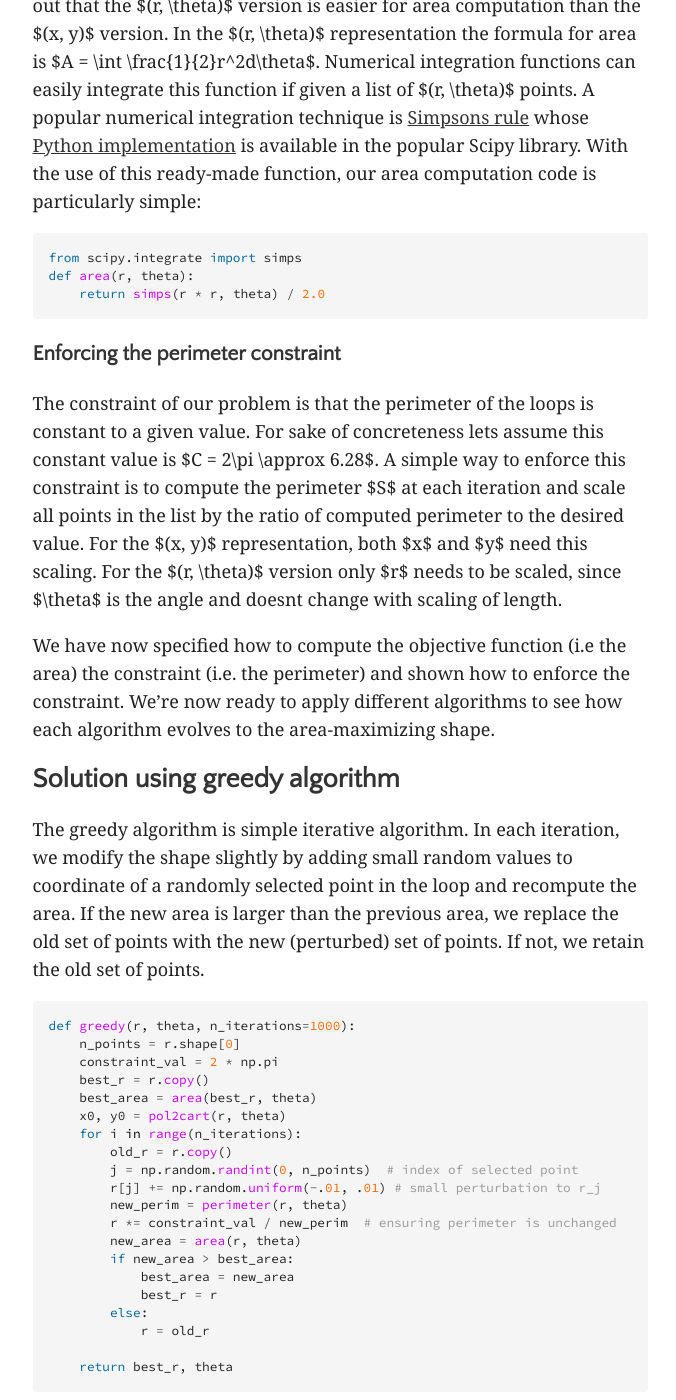
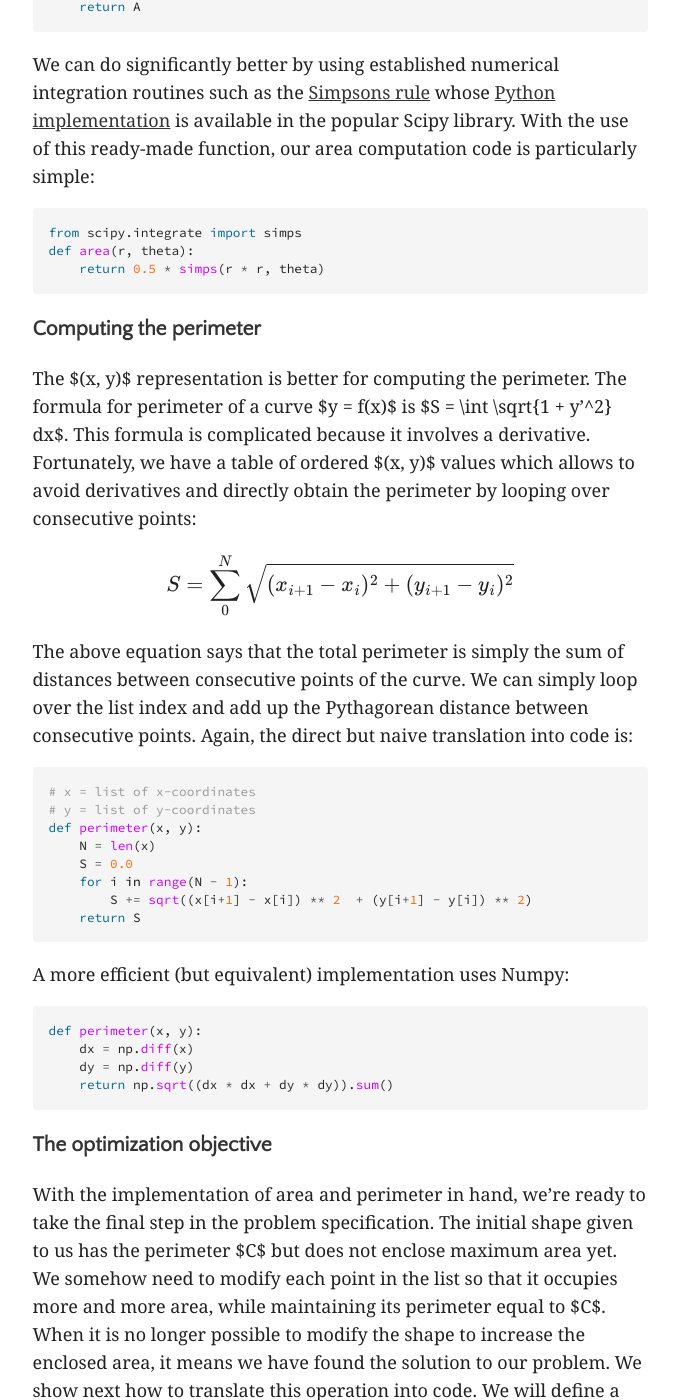
Before and after one commit to rohan-kekatpure/rohan-kekatpure.github.io, a Jekyll site: the page built from _posts/2020-08-22-fun-with-optimization.md, in a window 1280 px wide and 1400 px high, scrolled down 3727 px. Shown: the whole window, without its empty margins (300-976 px from the left). Built offline with Jekyll 4.4.1, drawn with Linux system fonts in a browser that asks for light colours; formulas are drawn with MathJax 3; some of the changed text lies outside the part shown.

Commit message:
Revised optimization

````diff
--- a/_posts/2020-08-22-fun-with-optimization.md
+++ b/_posts/2020-08-22-fun-with-optimization.md
@@ -28,21 +28,35 @@ In other words, given a closed loop of an inelastic thread the problem asks us t
 will maximize the given area. In an [earlier post]({% post_url 2020-08-11-calculus-of-variations %}) we saw a
 theoretical solution to this problem. In the present post we will solve it using code.
 
-## Constructing the cost function
+## Translating abstract problem into code
 
-To solve with code, a problem needs to be specified precisely. In particular, we need to carefully specify the inputs,
-the objective function and the constraints.
+To solve any problem with code, it needs to be specified precisely. For the isoperimetric problem, we need to carefully
+specify the inputs, the objective function, the constraints and the minimization procedure.
 
-Our input is a list of  points on an arbitrary loop of a given perimeter. We can easily generate a random list of
-points by generating pairs of random real numbers $(x, y)$ drawn from some distribution. How can we ensure they form
-a closed loop?
+Viewed abstractly, our input is merely the perimeter $C$ of the loop and the output is the shape which maximizes its
+enclosed area while keeping its perimeter equal to $C$. To proceed with coding, we need to a way to represent concepts
+like 'loop' and 'shape'. We can do that as follows.
 
-Points on a loop one characteristic. Vaguely, for (a list of  discrete) points on a loop, we can always tell if given two
-points are next to each other. I.e. points on a loop have a notion of _ordering_. The way to make sure our random point
-set belongs to a loop is to _order_ them. A simple way to get an ordered list of  random points on a plane is to loop
-through angles between $0$ through $360^\circ$ and assign a random radius to each point. Another way is to
-generate random $(x, y)$ tuples and sort them by their angle $\theta = \tan^{-1}\frac{y}{x}$. The following
-code shows our point-generation.
+### Representing a closed shape
+
+A shape can be represented by a list of two dimensional points. Each point in the list can be specified either as a
+tuple of its $x$ and $y$ coordinates or as a tuple of its distance from origin $r$ and the angle $\theta$ of the line
+connecting the point to the origin. It will turn out later that the area is simpler to compute in the $(r, \theta)$
+version and perimeter is simpler in the $(x, y)$ version. For now just note that it is simple to translate an $(r,
+\theta)$ point to an $(x, y)$ point.
+
+<figure>
+    <img src="{{site.url}}/assets/img/xyrtheta.png" alt='hello' width='400' style='margin: 10px;'>
+    <figcaption></figcaption>
+</figure>
+
+We can easily generate a random list of points by generating pairs of random real numbers $(x, y)$. How can we ensure
+they form a closed loop? Loosely speaking, for points to lie on a loop, we have to be able tell if given two points are
+next to each other. Without the ability to tell adjoining points, we cant compute the perimeter. After all perimeter
+is simply the sum of distances between adjacent points.
+
+A simple way to get an ordered list of  random points on a plane is to loop through angles between $0$ through
+$360^\circ$ and assign a random radius to each point. The listing below shows our point-generation.
 
 ```python
 def generate_points(n_points):
@@ -62,20 +76,48 @@ def pol2cart(r, theta):
 ```
 
 The $(x, y)$ representation is easier to plot and when plotted our initialized loop looks like this:
+
 <figure>
     <img src="{{site.url}}/assets/img/loop.png" alt='hello' width='800' style='margin: 10px;'>
     <figcaption></figcaption>
 </figure>
 
-Next we need to define the computation of the perimeter and the area. Mathematically the perimeter $S$ and the area $A$
-of a curve $y = f(x)$ are given by $S = \int \sqrt{1 + y'^2}dx$ and $A = \int y dx$. Next we will show how to code
-these formulas
+Next we need to specify how we can compute the perimeter and the area of this loop represented as a list of points.
 
-### Computation of perimeter
+### Computing the area
 
-The mathematical formula for perimeter is complicated because it involves a derivative. Fortunately, if we have a
-table of $(x, y)$ values we can avoid the use of derivative and directly obtain the perimeter. We will first state
-the formula and then deconstruct it to write the code.
+The area turns out to be easier to compute with $(r, \theta)$. In this representation, the
+formula for area is $A = \int \frac{1}{2}r^2d\theta$. This formula is simply a mathematical way of writing a
+`for` loop. A direct (but naive) conversion of this formula into code is:
+
+```python
+# r = list of radii, theta = list of theta values
+def area(r, theta):
+    dtheta = theta[1] - theta[0]
+    A = 0.0
+    N = len(r)
+    for i in range(N):
+        A += 0.5 * r[i] * r[i] * dtheta
+    return A
+```
+
+We can do significantly better by using established numerical integration routines such as the
+[Simpsons rule](https://en.wikipedia.org/wiki/Simpson%27s_rule) whose [Python implementation](https://docs.scipy
+.org/doc/scipy/reference/generated/scipy.integrate.simps.html) is available in the
+popular Scipy library. With the use of this ready-made function, our area computation code is particularly simple:
+
+```python
+from scipy.integrate import simps
+def area(r, theta):
+    return 0.5 * simps(r * r, theta)
+```
+
+### Computing the perimeter
+
+The $(x, y)$ representation is better for computing the perimeter. The formula for perimeter of a curve $y = f(x)$ is $S
+= \int \sqrt{1 + y'^2} dx$. This formula is complicated because it involves a derivative. Fortunately, we have a table
+of ordered $(x, y)$ values which allows to avoid derivatives and directly obtain the perimeter by looping over
+consecutive points:
 
 $$
 \begin{equation*}
@@ -83,66 +125,76 @@ S = \sum_{0}^{N}\sqrt{(x_{i+1} - x_i)^2 + (y_{i+1} - y_i)^2}
 \end{equation*}
 $$
 
-The above equation states that if we have $N$ points in the set, then we loop over the index and add up the Pythagorean
-distance between consecutive points. Translated into code:
+The above equation says that the total perimeter is simply the sum of distances between consecutive points of the curve.
+We can simply loop over the list index and add up the Pythagorean distance between consecutive points. Again, the
+direct but naive translation into code is:
 
 ```python
-def perimeter(x_list, y_list):
-    N = len(points)
+# x = list of x-coordinates
+# y = list of y-coordinates
+def perimeter(x, y):
+    N = len(x)
     S = 0.0
     for i in range(N - 1):
-        x1 = x_list[i]  # current x
-        y1 = y_list[i]  # current y
-        x2 = x_list[i+1]  # next x
-        y2 = y_list[i+1]  # next y
-        S += sqrt((x2 - x1) ** 2  + (y2 - y1) ** 2)
-
+        S += sqrt((x[i+1] - x[i]) ** 2  + (y[i+1] - y[i]) ** 2)
     return S
 ```
 
-Of course, since `for` loops in Python are slow, a more efficient implementation uses vectorized operations in Numpy.
-The version actually used (but functionally equivalent to the above code) is:
+A more efficient (but equivalent) implementation uses Numpy:
 
 ```python
-def perimeter(x_list, y_list):
-    dx = np.diff(x_list)
-    dy = np.diff(y_list)
-    perim = np.sqrt((dx * dx + dy * dy)).sum()
-    return perim
+def perimeter(x, y):
+    dx = np.diff(x)
+    dy = np.diff(y)
+    return np.sqrt((dx * dx + dy * dy)).sum()
 ```
 
-### Computation of area
+### The optimization objective
 
-Remember that we have _two_ equivalent version of our list of points. One is as a list of $(x, y)$ tuples and the other
-is as a set of $(r, \theta)$ tuples. The function `pol2cart()` listed above can overt the $(r, \theta)$ list to the $(x,
-y)$ list. Because our points are generated to be uniformly spaced spaced in $\theta$ (by the `generate_points()`
-function), it turns out that the $(r, \theta)$ version is easier for area computation than the $(x, y)$ version. In
-the $(r, \theta)$ representation the formula for area is $A = \int \frac{1}{2}r^2d\theta$. Numerical integration
-functions can easily integrate this function if given a list of $(r, \theta)$ points. A popular numerical
-integration technique is [Simpsons rule](https://en.wikipedia.org/wiki/Simpson%27s_rule) whose
-[Python implementation](https://docs.scipy.org/doc/scipy/reference/generated/scipy.integrate.simps.html) is available
-in the popular Scipy library. With the use of this ready-made function, our area computation code is particularly
-simple:
+With the implementation of area and perimeter in hand, we're ready to take the final step in the problem
+specification. The initial shape given to us has the perimeter $C$ but does not enclose maximum area yet. We somehow
+need to modify each point in the list so that it occupies more and more area, while maintaining its perimeter equal
+to $C$. When it is no longer possible to modify the shape to increase the enclosed area, it means we have found the
+solution to our problem. We show next how to translate this operation into code. We will define a mathematical
+function whose minimum value will give us a set of points that maximise the area while maintaining the code. First we
+will write this function down and then deconstruct its meaning. The function is the following:
+
+$$
+\begin{align*}
+L(r) = -A(r) + \lambda \Big[S(r) - C\Big]^2
+\end{align*}
+$$
+
+The function $L$ is called variously as the loss function, cost function, or the objective function. The claim is
+that if we find a list of points $(r, \theta)$ that minimizes the function $L$, then it is the same as having solved
+our problem of maximizing the area at a fixed perimeter $C$.
+
+Lets convince ourselves why. The function $L$ will be minimized when $-A$ is minimized (i.e. $A$ is maximized) _and_ the
+difference between computed perimeters and $C$ is $0$. A list $r$ of radius values that maximizes $A$ and minimizes
+deviation between $A$ and $C$ is exactly what we're after. So if we get such a list, then it means we've solved the
+problem.
+
+Once we understand this, the coding part is straightforward:
 
 ```python
-from scipy.integrate import simps
-def area(r, theta):
-    return simps(r * r, theta) / 2.0
+def loss(r, theta, C, lambda1):
+    A = area(r, theta)
+    S = perimeter(r, theta)
+    L = -A + lambda1 * (S - C) ** 2
+    return L
 ```
 
-### Enforcing the perimeter constraint
+Notice that `loss()` uses the `area()` and the `perimeter()` functions that we just implemented.
 
-The constraint of our problem is that the perimeter of the loops is constant to a given value. For sake of
-concreteness lets assume this constant value is $C = 2\pi \approx 6.28$. A simple way to enforce this constraint is
-to compute the perimeter $S$ at each iteration and scale all points in the list by the ratio of computed perimeter to
-the desired value. For the $(x, y)$ representation, both $x$ and $y$ need this scaling. For the $(r, \theta)$ version
-only $r$ needs to be scaled, since $\theta$ is the angle and doesnt change with scaling of length.
+The implementation of the `loss()` function completes the specification of the problem. Next step is to find the list
+of $r$ values that yields the minimum value of loss. We will do this minimization using multiple algorithms:
 
-We have now specified how to compute the objective function (i.e the area) the constraint (i.e. the perimeter) and
-shown how to enforce the constraint. We're now ready to apply different algorithms to see how each algorithm
-evolves to the area-maximizing shape.
+1. Greedy algorithm, coded from scratch
+2. Gradient descent, coded from scratch
+3. Adam optimizer in Pytorch
+4. Stochastic gradient descent in Pytorch
 
-## Solution using greedy algorithm
+## Greedy algorithm
 
 The greedy algorithm is simple iterative algorithm. In each iteration, we modify the shape slightly by adding small
 random values to coordinate of a randomly selected point in the loop and recompute the area. If the new area is larger
@@ -150,26 +202,25 @@ than the previous area, we replace the old set of points with the new (perturbed
 old set of points.
 
 ```python
-def greedy(r, theta, n_iterations=1000):
+def greedy(r, theta, C, lambda1, n_iterations):
     n_points = r.shape[0]
-    constraint_val = 2 * np.pi
     best_r = r.copy()
-    best_area = area(best_r, theta)
-    x0, y0 = pol2cart(r, theta)
+    best_loss = loss(best_r, theta, C, lambda1)
+
     for i in range(n_iterations):
         old_r = r.copy()
-        j = np.random.randint(0, n_points)  # index of selected point
-        r[j] += np.random.uniform(-.01, .01) # small perturbation to r_j
-        new_perim = perimeter(r, theta)
-        r *= constraint_val / new_perim  # ensuring perimeter is unchanged
-        new_area = area(r, theta)
-        if new_area > best_area:
-            best_area = new_area
+        j = np.random.randint(0, n_points)
+        r[j] += np.random.uniform(-0.01, 0.01)
+        new_loss = loss(r, theta, C, lambda1)
+
+        if new_loss < best_loss:
+            best_loss = new_loss
             best_r = r
         else:
             r = old_r
 
     return best_r, theta
+
 ```
 
 The implementation closely follows the description. One only needs to remember that the perturbed list of points
@@ -184,7 +235,12 @@ Following animation shows how the greedy algorithm evolves to its optimum shape.
 After 25000 iterations, the shape is pretty close to a circle (but not exactly). Letting it run for a while longer
 will gets it closer to a circle. With the constraint value $\approx 2\pi$ the final area is $\approx \pi$.
 
-## Solution using hand-coded gradient descent
+## Hand-coded gradient descent
+
+<figure>
+    <img src="{{site.url}}/assets/img/gradient_descent.gif" alt='hello' width='800' style='margin: 10px;'>
+    <figcaption></figcaption>
+</figure>
 
 ## Neural network
 
@@ -219,32 +275,9 @@ need to explicitly ensure that the perimeter constrained is satisfied at every i
 can construct a loss function with Lagrange multipliers directly (We will look at how to translate this into code
 shortly):
 
-$$
-\begin{align*}
-J(r) = -A(r, \theta) + \lambda_1 \Big[S(r, \theta) - C\Big]^2
-\end{align*}
-$$
-
 The loss function above says that we have an optimization objective $J$ (also called as the loss function) which depends
 on the list of radius values $r = [r_1, r_2, \ldots, r_N]$. It is the sum of the (negative) area $-A$ and the deviation
 between the computed perimeter $S$ and its constraint value $C$. Remember that we already have code for $A$ and $S$.
-
-Before moving to code, lets convince ourselves why solving that formula is equivalent to solving our problem. The
-function $J$ will be minimized when $-A$ is minimized (i.e. $A$ is maximized) and the deviation between computed and
-constrained perimeters is $0$. A list $r$ of radius values that maximizes $A$ and minimizes deviation between $A$ and
-$C$ is exactly what we're after. So if we get such a list, then it means we've solved the problem.
-
-Once we understand this, the coding part is straightforward:
-
-```python
-def loss(r, theta, lambda1):
-    C = torch.tensor(2 * np.pi)
-    x, y = pol2cart(r, theta)
-    area = 0.5 * torch.trapz(r * r, theta)
-    perim = perimeter(x, y)
-    J = -area + lambda1 * (perim - C) ** 2
-    return J
-```
 
 With the loss function in hand, we can put everything together: we instantiate our neural net, fix our learning rate
 and iterate till the loss is not minimized (or it stops changing). The following code accomplishes this.
````
Also changed, not shown: other parts of _posts/2020-08-22-fun-with-optimization.md (+2 -2 lines), _posts/2020-08-11-calculus-of-variations.md (+1 -1 lines), assets/img/xyrtheta.png (added), 1 other file.
